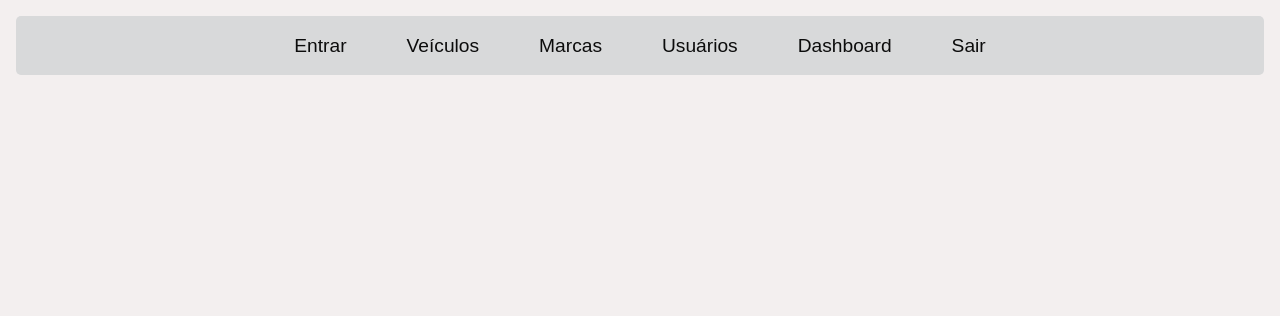
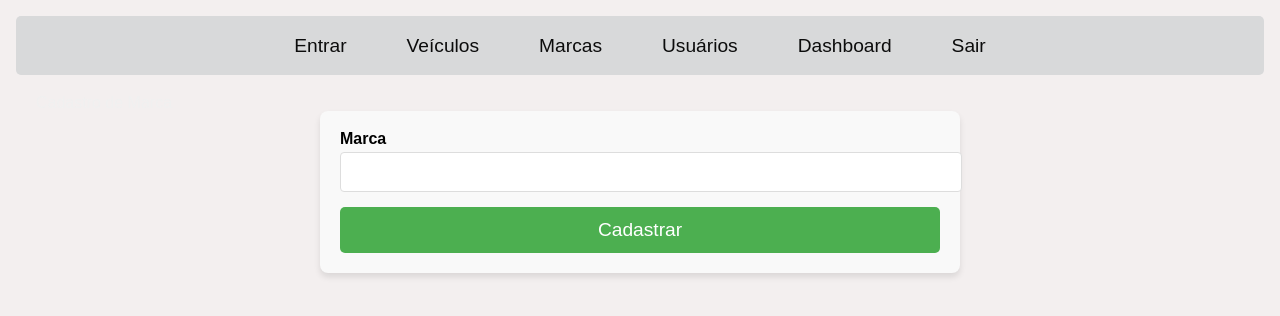
Before and after one commit to GersonAparecidoLima/FrontProjetoFinal, a React (Create React App) app: page /cadastro-marca in a window 1280 px wide. Shown: the top 316 px of the page. Built offline with nearby package versions, Linux system fonts and the light colour scheme.

Commit message:
Listar cadastra marca

```diff
--- a/src/pages/App.tsx
+++ b/src/pages/App.tsx
@@ -1,8 +1,6 @@
 import React from 'react';
 import { BrowserRouter as Router, Route, Routes } from 'react-router-dom';
 import Cadastro from '../pages/Cadastro/Cadastro'; // Importando o componente Cadastro
-import Produto from '../pages/Produto/Produto'; // Importando o componente Produto
-import ListaUsuario from './Cadastro/ListaUsuario'; // Importando o componente ListaUsuario
 import Menu from '../components/Menu'; // Importando o componente Menu
 import style from './App.module.scss'; // Importando o estilo do App
 import EditarCadastro from './Cadastro/EditarCadastro';
@@ -11,6 +9,7 @@
 import Login from './Login';
 import CadastraVeiculo from './Veiculo/CadastraVeiculo';
 import Marcas from './Marcas';
+import CadastroMarca from './Marcas/CadastroMarca';
 
 function App() {
   return (
@@ -28,6 +27,7 @@
 
           <Route path="/marcas" element={<Marcas />} />
           <Route path="/cadastro" element={<Cadastro />} />
+          <Route path="/cadastro-marca" element={<CadastroMarca />} />
           <Route path="/dashboard" element={<div>Em breve: Página de Veículo</div>} />
           <Route path="/sair" element={<div>Em breve: Página de Veículo</div>} />
 
--- /dev/null
+++ b/src/pages/Marcas/CadastroMarca.scss
@@ -0,0 +1,21 @@
+.botoesContainer {
+  display: flex;
+  justify-content: flex-end; // Alinha os botões à direita
+  gap: 0.5rem;
+  margin-top: 1.5rem;
+}
+
+.botao {
+  padding: 8px 16px;
+  background-color: #007bff;
+  color: #fff;
+  border: none;
+  border-radius: 4px;
+  font-weight: bold;
+  cursor: pointer;
+  transition: background-color 0.3s ease;
+}
+
+.botao:hover {
+  background-color: #0056b3;
+}
--- /dev/null
+++ b/src/pages/Marcas/CadastroMarca.tsx
@@ -0,0 +1,58 @@
+import React from 'react';
+import { useNavigate } from 'react-router-dom';
+import FormularioGenerico from '../../components/FormularioGenerico/FormularioGenerico';
+
+const CadastroMarca = () => {
+  const navigate = useNavigate(); // Hook para navegação
+
+  const campos = [
+    {
+      label: 'Marca',
+      tipo: 'text',
+      nome: 'descricao',
+      valor: '',
+      required: true,
+    },
+  ];
+
+  const handleSubmit = async (dados: { [key: string]: string }) => {
+    console.log('Dados enviados:', dados);
+
+    try {
+      const resposta = await fetch('http://localhost:3000/marca', {
+        method: 'POST',
+        headers: {
+          'Content-Type': 'application/json',
+        },
+        body: JSON.stringify(dados),
+      });
+
+      if (!resposta.ok) {
+        throw new Error('Erro ao cadastrar a marca');
+      }
+
+      const resultado = await resposta.json();
+      console.log('Marca cadastrada com sucesso:', resultado);
+      alert('Marca cadastrada com sucesso!');
+
+      // Redireciona para a página de Marcas após o cadastro
+      navigate('/marcas');
+    } catch (erro) {
+      console.error('Erro:', erro);
+      alert('Erro ao cadastrar a marca');
+    }
+  };
+
+  return (
+    <div style={{ padding: '20px' }}>
+      <h1>Cadastro de Marca</h1>
+      <FormularioGenerico
+        campos={campos}
+        onSubmit={handleSubmit}
+        tipoFormulario="cadastro"
+      />
+    </div>
+  );
+};
+
+export default CadastroMarca;
--- a/src/pages/Marcas/index.tsx
+++ b/src/pages/Marcas/index.tsx
@@ -1,30 +1,52 @@
-import React from 'react';
-import Tabela from '../../components/Tabela/Tabela';
-import styles from './index.module.scss'; // import do estilo novo
+import React, { useEffect, useState } from 'react';
+import { useNavigate, useLocation } from 'react-router-dom'; // Importa useLocation
+import Tabela from '../../components/Tabela/Tabela'; // Importa o componente de tabela
+import styles from './index.module.scss'; // Importa os estilos
 
 const Marcas = () => {
-  // Cabeçalhos da tabela
+  const navigate = useNavigate();
+  const location = useLocation(); // Captura a localização da rota
+
   const cabecalhos = ['Marca'];
+  const [dados, setDados] = useState<string[][]>([]);
 
-  // Dados de exemplo - você pode substituir depois por dados reais
-  const dados = [
-    ['Toyota'],
-    ['Honda'],
-    ['Ford'],
-    ['Chevrolet'],
-    ['Volkswagen'],
-  ];
+  // Função para buscar as marcas da API
+  useEffect(() => {
+    const fetchMarcas = async () => {
+      try {
+        const resposta = await fetch('http://localhost:3000/marca');
+        if (!resposta.ok) {
+          throw new Error('Erro ao buscar marcas');
+        }
+
+        const marcas = await resposta.json();
+
+        // Transforma os dados para o formato aceito pela tabela
+        const dadosFormatados = marcas.map((marca: { descricao: string }) => [marca.descricao]);
+        setDados(dadosFormatados);
+      } catch (erro) {
+        console.error('Erro ao carregar marcas:', erro);
+        alert('Erro ao carregar marcas');
+      }
+    };
+
+    fetchMarcas(); // Chama a função ao montar o componente ou ao mudar de rota
+  }, [location]); // Atualiza sempre que a rota mudar (ex: após voltar do cadastro)
 
   return (
     <div>
-      <Tabela cabecalhos={cabecalhos} dados={dados} />
+      <Tabela cabecalhos={cabecalhos} dados={dados} /> {/* Renderiza a tabela com os dados */}
 
       <div className={styles.botoesContainer}>
-        <button className={styles.botao} >Incluir</button>
-        <button className={styles.botao} >Alterar</button>
-        <button className={styles.botao} >Excluir</button>
+        {/* Botão para ir ao cadastro de nova marca */}
+        <button className={styles.botao} onClick={() => navigate('/cadastro-marca')}>
+          Incluir
+        </button>
+
+        {/* Botões ainda não implementados */}
+        <button className={styles.botao}>Alterar</button>
+        <button className={styles.botao}>Excluir</button>
       </div>
-
     </div>
   );
 };
```
